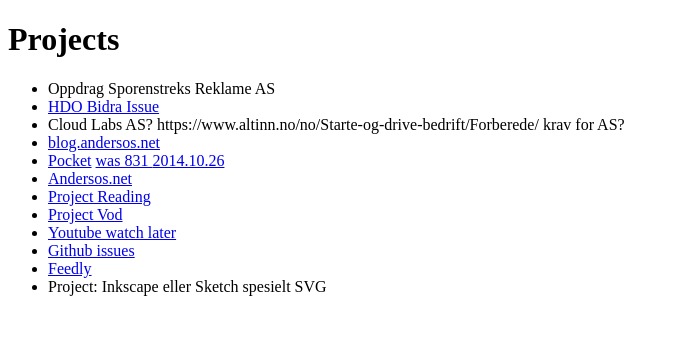
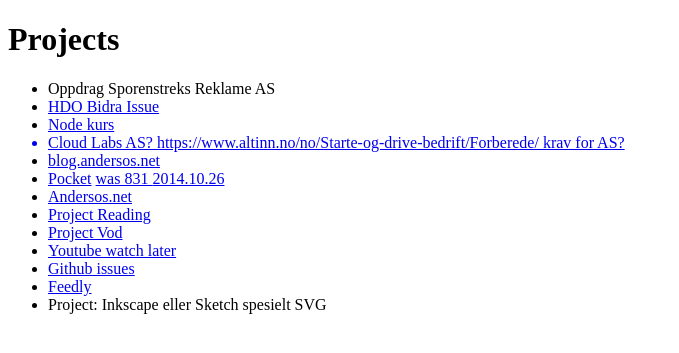
Before and after one commit to Andersos/api.andersos.net, a Node server app: page /gtd in a window 1280 px wide. Shown: the top 353 px of the page, without its empty margins (0-679 px from the left). Run offline with Node 20, Linux system fonts and the light colour scheme; some libraries are stand-ins or nearby versions.

Commit message:
Add Node kurs to gtd

```diff
--- a/views/gtd.hbs
+++ b/views/gtd.hbs
@@ -2,6 +2,7 @@
 <ul>
     <li>Oppdrag Sporenstreks Reklame AS</li>
     <li><a href="https://github.com/holderdeord/hdo-blog/issues/10">HDO Bidra Issue</a></li>
+    <li><a href="https://github.com/Andersos/andersos.net/issues/27">Node kurs</li>
     <li>Cloud Labs AS? https://www.altinn.no/no/Starte-og-drive-bedrift/Forberede/ krav for AS?</li>
     <li><a href="https://github.com/Andersos/blog.andersos.net/issues">blog.andersos.net</a></li>
     <li><a href="http://getpocket.com/a/queue/">Pocket</a> <a href="https://twitter.com/Andersos/status/526351254113771520">was 831 <time datetime="2014-10-26">2014.10.26</time></a></li>
```
